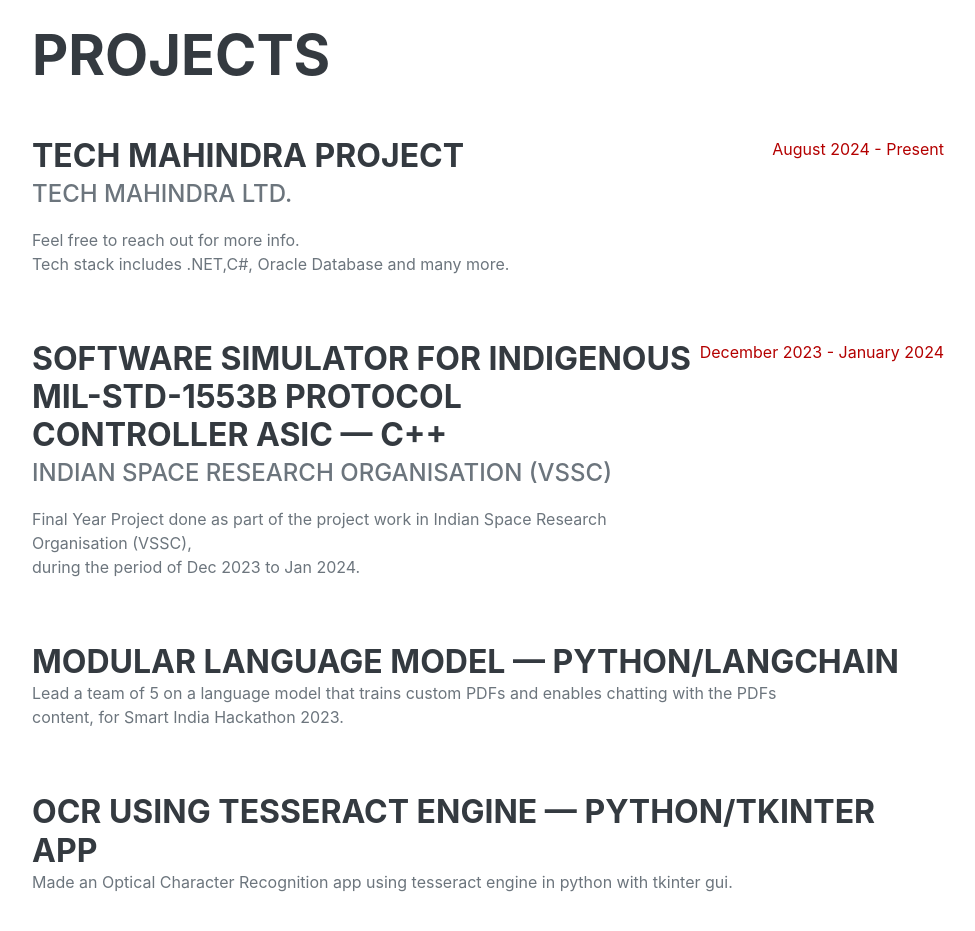
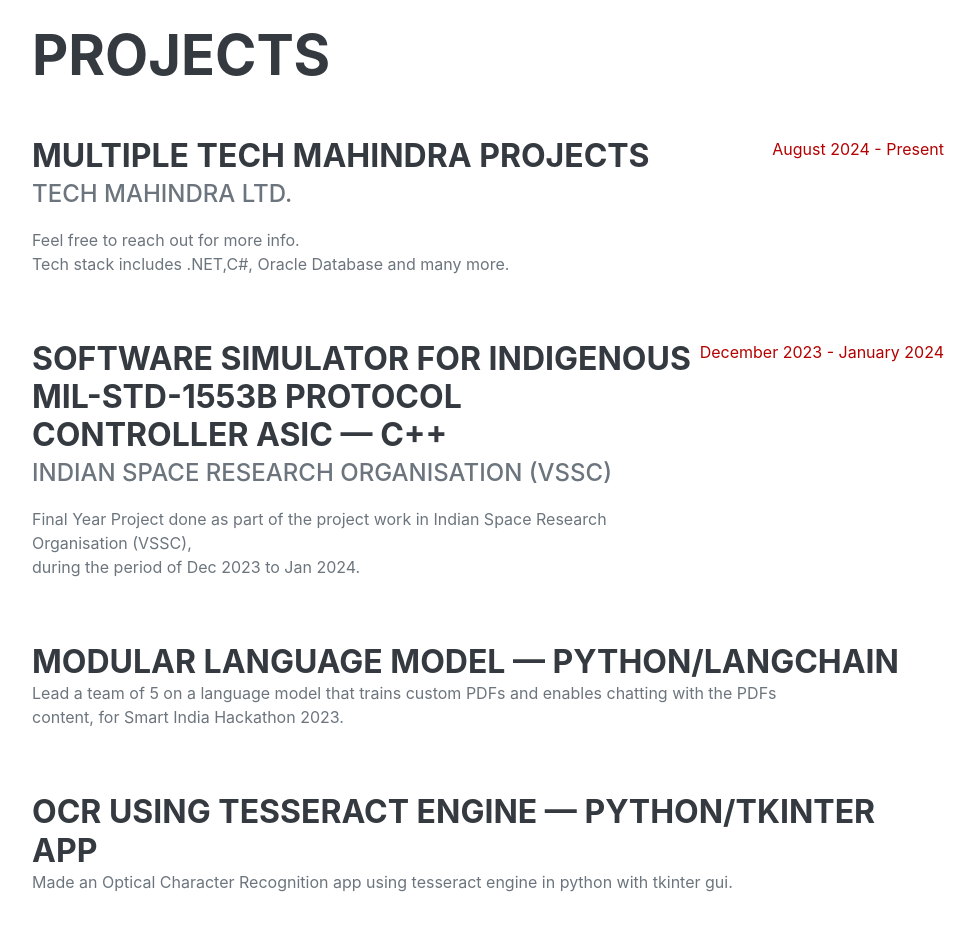
Before and after one commit to SHozab29/SHozab29.github.io, a plain HTML site: page index.html in a window 1280 px wide. Shown: the part 1660-2591 px from the top of the page, without its empty margins (288-1263 px from the left). Drawn offline with nearby package versions, Linux system fonts and the light colour scheme; a web font is replaced by a local one.

Commit message:
Multiple projects

```diff
--- a/index.html
+++ b/index.html
@@ -88,7 +88,7 @@
                     <h2 class="mb-5">Projects</h2>
                     <div class="d-flex flex-column flex-md-row justify-content-between mb-5">
                         <div class="flex-grow-1">
-                            <h3 class="mb-0">Tech Mahindra Project</h3>
+                            <h3 class="mb-0">Multiple Tech Mahindra Projects</h3>
                             <div class="subheading mb-3">Tech Mahindra Ltd.</div>
                             <p> Feel free to reach out for more info. <br>Tech stack includes .NET,C#, Oracle Database and many more.</p>
                         </div>
```
